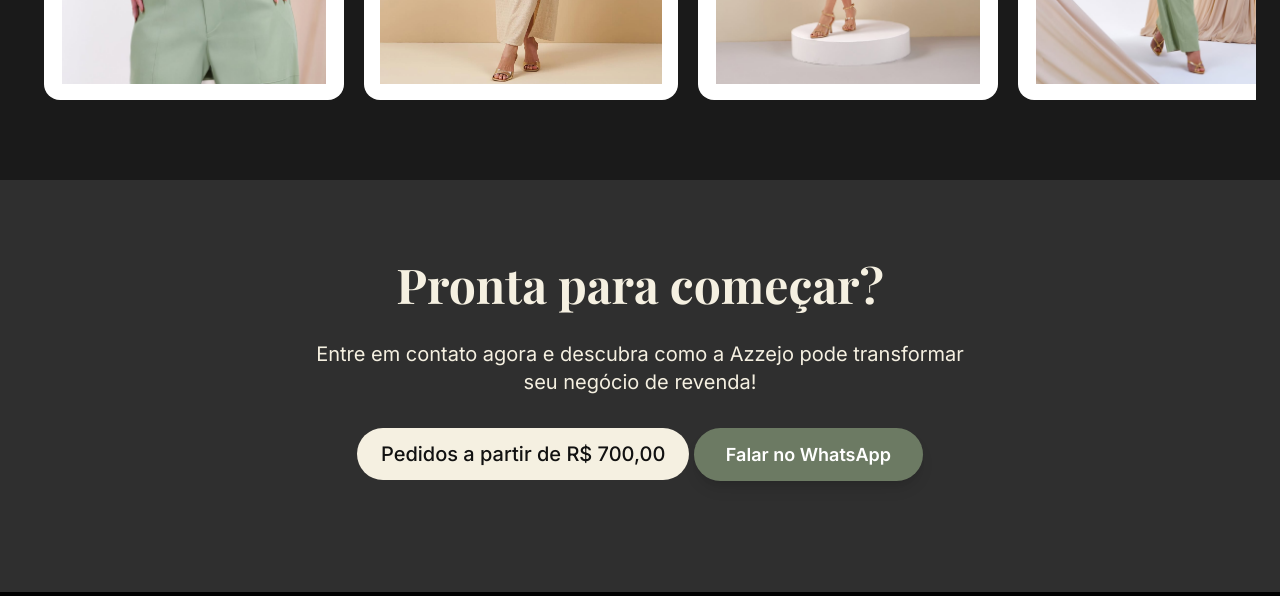
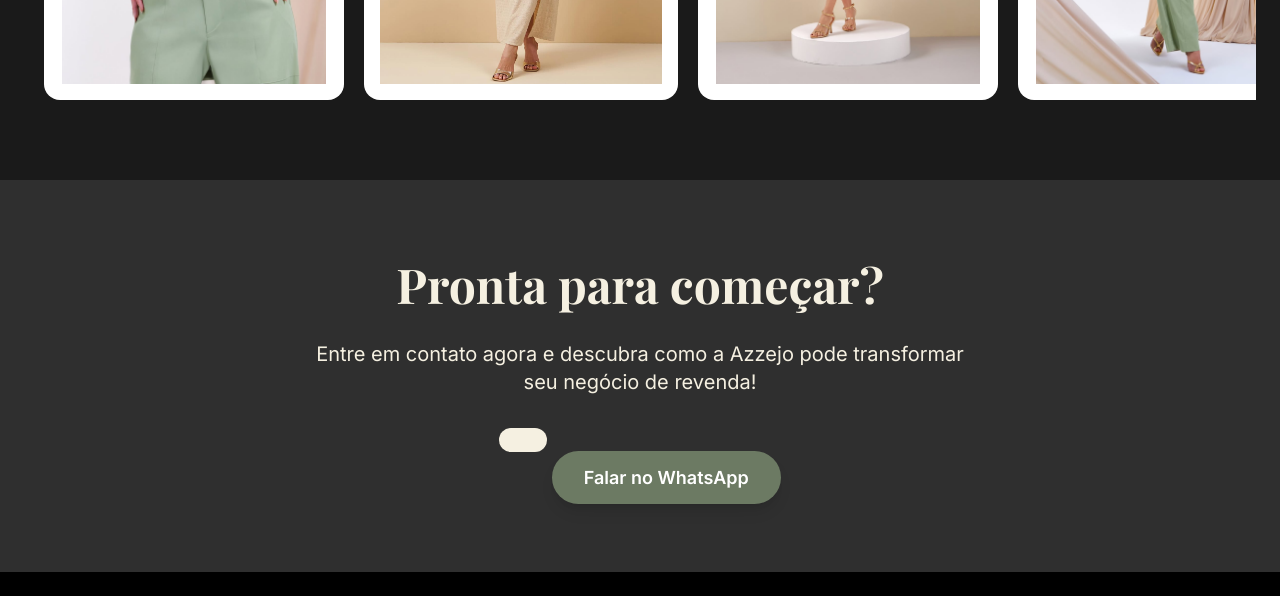
Before and after one commit to BrennoBener/LandingAzj, a plain HTML site: page index.html in a window 1280 px wide. Shown: the part 2175-2771 px from the top of the page. Drawn offline with nearby package versions, Linux system fonts and the light colour scheme.

Commit message:
askdasdki

```diff
--- a/index.html
+++ b/index.html
@@ -94,7 +94,7 @@
   <div id="mainContent" style="display: none;">
     <!-- Hero Section -->
     <section class="min-h-screen relative">
-      <img src="/images/foto1.jpg" alt="Modelo Azzejo" class="absolute inset-0 w-full h-full object-contain bg-[#1a1a1a]" />
+      <img src="./images/foto1.jpg" alt="Modelo Azzejo" class="absolute inset-0 w-full h-full object-contain bg-[#1a1a1a]" />
       <div class="relative z-10 flex items-center justify-center min-h-screen bg-black/60">
         <div class="text-center px-6 max-w-4xl">
           <h1 class="font-playfair text-6xl md:text-8xl font-bold mb-8">Azzejo</h1>
@@ -118,7 +118,7 @@
       <div class="container mx-auto px-6">
         <div class="flex flex-col lg:flex-row items-center gap-12">
           <div class="lg:w-1/2">
-            <img src="/images/foto2.jpg" alt="Modelo Parceria" class="w-full rounded-2xl shadow-2xl object-contain bg-[#1a1a1a]">
+            <img src="./images/foto2.jpg" alt="Modelo Parceria" class="w-full rounded-2xl shadow-2xl object-contain bg-[#1a1a1a]">
           </div>
           <div class="lg:w-1/2 text-center lg:text-left">
             <h2 class="font-playfair text-4xl md:text-5xl font-bold mb-6">
@@ -156,7 +156,6 @@
           Entre em contato agora e descubra como a Azzejo pode transformar seu negócio de revenda!
         </p>
         <p class="text-lg md:text-xl font-medium bg-[#f5f0e1] text-[#111111] px-6 py-3 rounded-full inline-block mb-8">
-          Pedidos a partir de R$ 700,00
         </p>
         <a href="https://wa.me/5511999999999" target="_blank"
           class="bg-[#6c7a63] hover:bg-[#55624e] text-white px-8 py-4 rounded-full font-semibold text-lg shadow-lg">
@@ -194,14 +193,14 @@
     };
 
     const clothingItems = [
-      '/images/foto1.jpg',
-      '/images/foto2.jpg',
-      '/images/foto3.jpg',
-      '/images/foto4.jpg',
-      '/images/foto5.jpg',
-      '/images/foto6.jpg',
-      '/images/foto7.jpg',
-      '/images/foto8.jpg'
+      './images/foto1.jpg',
+      './images/foto2.jpg',
+      './images/foto3.jpg',
+      './images/foto4.jpg',
+      './images/foto5.jpg',
+      './images/foto6.jpg',
+      './images/foto7.jpg',
+      './images/foto8.jpg'
     ];
 
     function initializeCarousel() {
```
